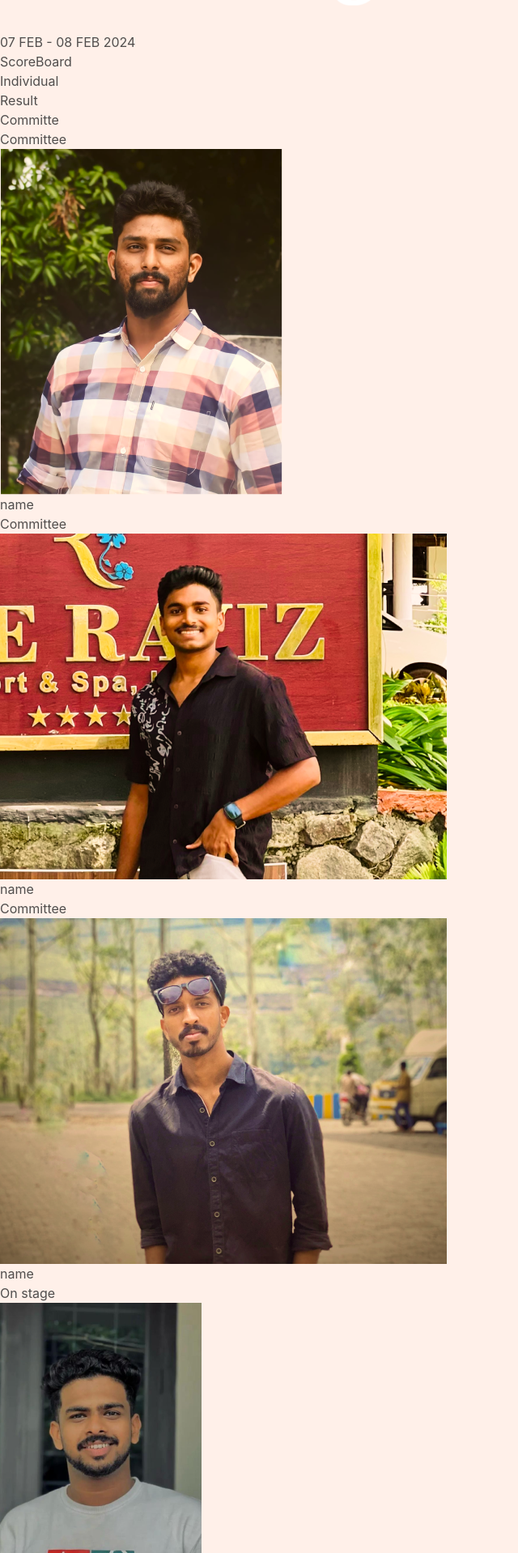
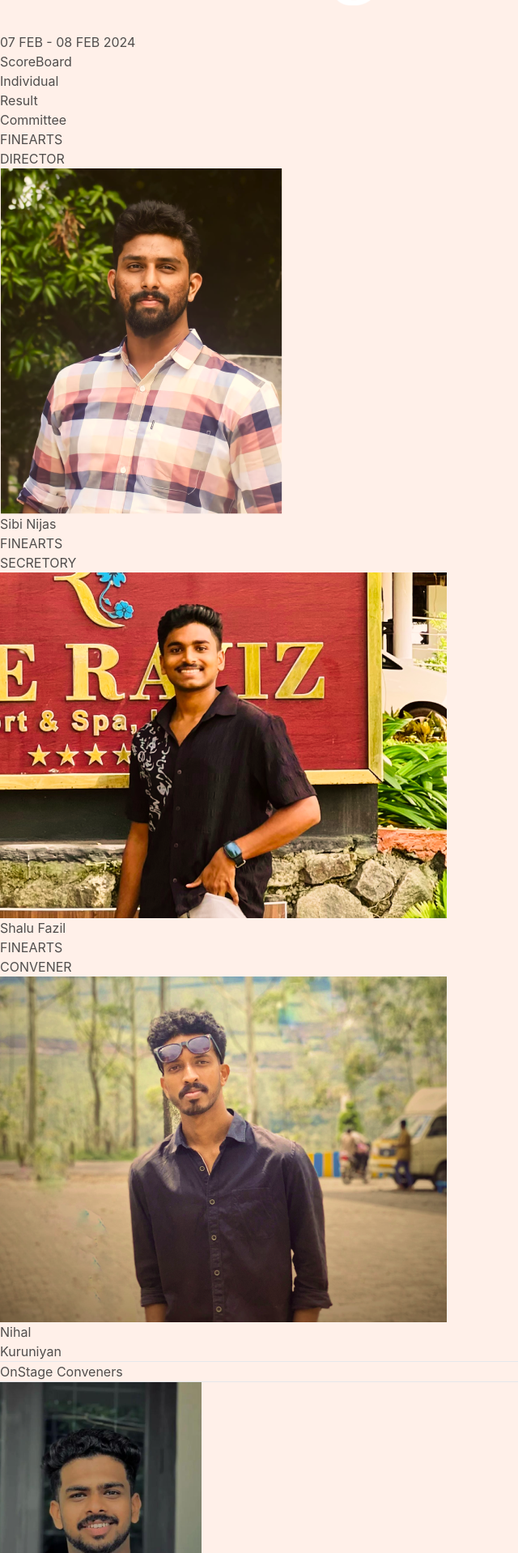
Before and after one commit to dilshad360/kalart, a React (Vite) app: page / in a window 1280 px wide. Shown: the part 2602-4520 px from the top of the page at 81% size, without its empty margins (0-640 px from the left). Built offline with nearby package versions, Linux system fonts and the light colour scheme.

Commit message:
Ui updated Committee

```diff
--- a/src/components/Home/Committe.jsx
+++ b/src/components/Home/Committe.jsx
@@ -15,7 +15,7 @@ import { motion } from "framer-motion"
 function Committe() {
   return (
     <div className='w-full mt-40 mx-auto' id='committee' >
-      <h1 className='font-bold text-2xl text-center'>Committe</h1>
+      <h1 className='font-bold text-3xl text-center mb-10 text-black'>Committee</h1>
       <main className='flex flex-col gap-16 p-4'>
         {/* Main Committe */}
         <motion.div
@@ -27,41 +27,44 @@ function Committe() {
 
             <div className='flex flex-col items-center justify-center'>
               <div className='flex items-center justify-end  w-full'>
-                <h1 className='font-bold text-red-700 text-2xl bg-green-400'>Committee</h1>
+                <h1 className='font-bold text-red-700 text-2xl  uppercase leading-6'>FINEARTS
+                  <br /> DIRECTOR</h1>
               </div>
-              <div className='relative bg-red-300 h-[250px] w-[160px] overflow-hidden'>
+              <div className='relative  h-[250px] w-[160px] overflow-hidden'>
                 <img src={main1} alt='main1' className='w-full h-full object-cover' />
                 <div className='absolute  h-20 w-10 -top-8 -left-5 rotate-45 background-custom-color' ></div>
                 <div className='absolute background-custom-color h-[70px] w-10 -bottom-8 -right-5 rotate-45'></div>
               </div>
               <div className='flex items-center justify-start  w-full'>
-                <h3 className='font-bold  bg-green-400'>name</h3>
+                <h3 className='font-semibold text-2xl leading-6 text-gray-900 mt-2'>Sibi Nijas</h3>
               </div>
             </div>
             <div className='flex flex-col items-center justify-center'>
               <div className='flex items-center justify-end  w-full'>
-                <h1 className='font-bold text-red-700 text-2xl bg-green-400'>Committee</h1>
+                <h1 className='font-bold text-red-700 text-2xl  uppercase leading-6'>FINEARTS
+                  <br /> SECRETORY</h1>
               </div>
-              <div className='relative bg-red-300 h-[250px] w-[160px] overflow-hidden'>
+              <div className='relative  h-[250px] w-[160px] overflow-hidden'>
                 <img src={main2} alt='main1' className='w-full h-full object-cover' />
                 <div className='absolute background-custom-color h-20 w-10 -top-8 -left-5 rotate-45'></div>
                 <div className='absolute background-custom-color h-[70px] w-10 -bottom-8 -right-5 rotate-45'></div>
               </div>
               <div className='flex items-center justify-start  w-full'>
-                <h3 className='font-bold  bg-green-400'>name</h3>
+                <h3 className='font-semibold text-2xl leading-6 text-gray-900 mt-2'>Shalu Fazil</h3>
               </div>
             </div>
-            <div className='flex flex-col items-center justify-center'>
+            <div className='flex flex-col items-center justify-center mt-6'>
               <div className='flex items-center justify-end  w-full'>
-                <h1 className='font-bold text-red-700 text-2xl bg-green-400'>Committee</h1>
+                <h1 className='font-bold text-red-700 text-2xl  uppercase leading-6'>FINEARTS
+                  <br /> CONVENER</h1>
               </div>
-              <div className='relative bg-red-300 h-[250px] w-[160px] overflow-hidden'>
+              <div className='relative  h-[250px] w-[160px] overflow-hidden'>
                 <img src={main3} alt='main1' className='w-full h-full object-cover' />
                 <div className='absolute background-custom-color h-20 w-10 -top-8 -left-5 rotate-45'></div>
                 <div className='absolute background-custom-color h-[70px] w-10 -bottom-8 -right-5 rotate-45'></div>
               </div>
               <div className='flex items-center justify-start  w-full'>
-                <h3 className='font-bold  bg-green-400'>name</h3>
+                <h3 className='font-semibold text-2xl leading-6 text-gray-900 mt-2'>Nihal<br /> Kuruniyan</h3>
               </div>
             </div>
 
@@ -69,8 +72,12 @@ function Committe() {
         </motion.div>
         <section className='flex flex-col gap-2 items-center'>
 
-          <div>
-            <h1 className='font-bold text-red-700 text-2xl bg-green-400 text-center'>On stage </h1>
+          <div className='text-center flex items-center gap-6  relative  mb-3 overflow-hidden w-full'>
+            <span className='h-0 w-0 border-b-[15px] border-t-[15px] border-l-[30px] border-l-red-900 border-transparent absolute -left-4'></span>
+            <hr className='border-[2px] border-red-900 w-1/2 mx-auto' />
+            <span className='text-3xl font-bold  uppercase text-red-900 text-nowrap'>OnStage Conveners</span>
+            <hr className='border-[2px] border-red-900 w-1/2 mx-auto' />
+            <span className='h-0 w-0 border-b-[15px] border-t-[15px] border-r-[30px] border-r-red-900 border-transparent absolute -right-4'></span>
           </div>
           <motion.div
             initial={{ opacity: 0, scale: 0.5 }}
@@ -87,7 +94,7 @@ function Committe() {
                   <div className='absolute background-custom-color h-[70px] w-10 -bottom-8 -right-5  rotate-[55deg]'></div>
                 </div>
                 <div className='flex items-center justify-start  w-full'>
-                    <h3 className='font-bold  bg-green-400'>name</h3>
+                  <h3 className='font-semibold text-gray-800 text-xl mt-2 capitalize text-wrap'>Safwan TK</h3>
                 </div>
               </div>
               <div className='flex flex-col items-center justify-center'>
@@ -97,17 +104,18 @@ function Committe() {
                   <div className='absolute background-custom-color h-[70px] w-10 -bottom-8 -right-5  rotate-[55deg]'></div>
                 </div>
                 <div className='flex items-center justify-start  w-full'>
-                    <h3 className='font-bold  bg-green-400'>name</h3>
+                  <h3 className='font-semibold text-gray-800 text-xl mt-2 capitalize text-wrap'>Vaseem Afreen</h3>
                 </div>
               </div>
-                <div className='flex flex-col items-center justify-center'>
+              <div className='flex flex-col items-center justify-center mt-5'>
                 <div className='relative h-[220px] w-[160px] overflow-hidden'>
                   <img src={onstage3} alt='main1' className='w-full h-full object-cover' />
                   <div className='absolute h-20 w-8 -top-8 -left-5 rotate-[55deg]  background-custom-color'></div>
                   <div className='absolute background-custom-color h-[70px] w-10 -bottom-8 -right-5  rotate-[55deg]'></div>
                 </div>
                 <div className='flex items-center justify-start  w-full'>
-                    <h3 className='font-bold  bg-green-400'>name</h3>
+                  <h3 className='font-semibold text-gray-800 text-xl mt-2 capitalize text-wrap'>Shafi<br />
+                    Kunnummal</h3>
                 </div>
               </div>
               <div className='flex flex-col items-center justify-center'>
@@ -118,7 +126,7 @@ function Committe() {
                   <div className='absolute background-custom-color h-[70px] w-10 -bottom-8 -right-5  rotate-[55deg]'></div>
                 </div>
                 <div className='flex items-center justify-start  w-full'>
-                    <h3 className='font-bold  bg-green-400'>name</h3>
+                  <h3 className='font-semibold text-gray-800 text-xl mt-2 capitalize text-wrap'>Shabeer</h3>
                 </div>
               </div>
             </div>
@@ -126,8 +134,12 @@ function Committe() {
         </section>
 
         <section className='flex flex-col gap-2 items-center'>
-          <div>
-            <h1 className='font-bold text-red-700 text-2xl bg-green-400 text-center'>On stage </h1>
+          <div className='text-center flex items-center gap-6  relative   mb-6 overflow-hidden w-[95%]'>
+            <span className='h-0 w-0 border-b-[15px] border-t-[15px] border-l-[30px] border-l-red-900 border-transparent absolute -left-4'></span>
+            <hr className='border-[2px] border-red-900 w-1/2 mx-auto' />
+            <span className='text-3xl font-bold  uppercase text-red-900 text-nowrap'>OffStage Conveners</span>
+            <hr className='border-[2px] border-red-900 w-1/2 mx-auto' />
+            <span className='h-0 w-0 border-b-[15px] border-t-[15px] border-r-[30px] border-r-red-900 border-transparent absolute -right-4'></span>
           </div>
           <motion.div
             initial={{ opacity: 0, scale: 0.5 }}
@@ -144,7 +156,7 @@ function Committe() {
                   <div className='absolute background-custom-color h-[70px] w-10 -bottom-8 -right-5  rotate-[55deg]'></div>
                 </div>
                 <div className='flex items-center justify-start  w-full'>
-                  <h3 className='font-bold  bg-green-400'>name</h3>
+                <h3 className='font-semibold text-gray-800 text-xl mt-2 capitalize text-wrap'>Aysha Hasna</h3>
                 </div>
               </div>
               <div className='flex flex-col items-center justify-center'>
@@ -154,7 +166,7 @@ function Committe() {
                   <div className='absolute background-custom-color h-[70px] w-10 -bottom-8 -right-5  rotate-[55deg]'></div>
                 </div>
                 <div className='flex items-center justify-start  w-full'>
-                  <h3 className='font-bold  bg-green-400'>name</h3>
+                <h3 className='font-semibold text-gray-800 text-xl mt-2 capitalize text-wrap'>Navithra</h3>
                 </div>
               </div>
               <div className='flex flex-col items-center justify-center'>
@@ -164,7 +176,7 @@ function Committe() {
                   <div className='absolute background-custom-color h-[70px] w-10 -bottom-8 -right-5  rotate-[55deg]'></div>
                 </div>
                 <div className='flex items-center justify-start  w-full'>
-                  <h3 className='font-bold  bg-green-400'>name</h3>
+                <h3 className='font-semibold text-gray-800 text-xl mt-2 capitalize text-wrap'>Ramees</h3>
                 </div>
               </div>
               <div className='flex flex-col items-center justify-center'>
@@ -175,7 +187,7 @@ function Committe() {
                   <div className='absolute background-custom-color h-[70px] w-10 -bottom-8 -right-5  rotate-[55deg]'></div>
                 </div>
                 <div className='flex items-center justify-start  w-full'>
-                  <h3 className='font-bold  bg-green-400'>name</h3>
+                <h3 className='font-semibold text-gray-800 text-xl mt-2 capitalize text-wrap'>Jaseel</h3>
                 </div>
               </div>
 
```
Lines whose indentation alone changed are shown as unchanged.
